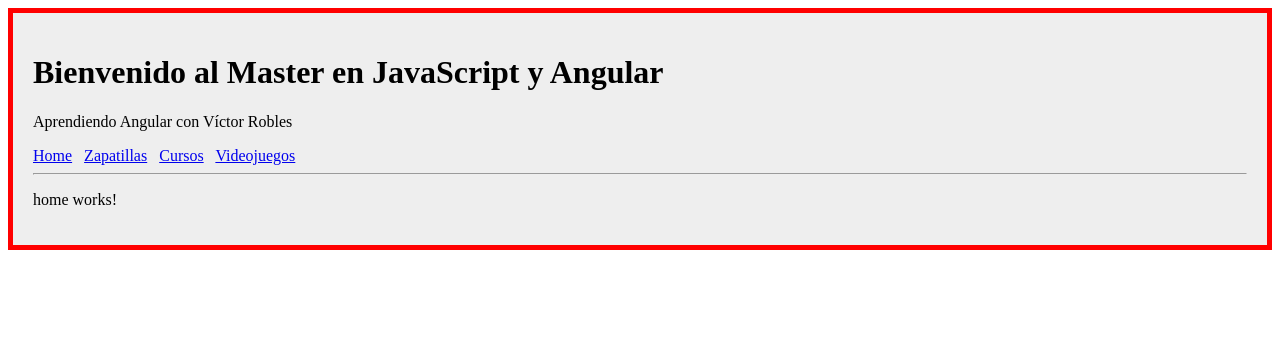
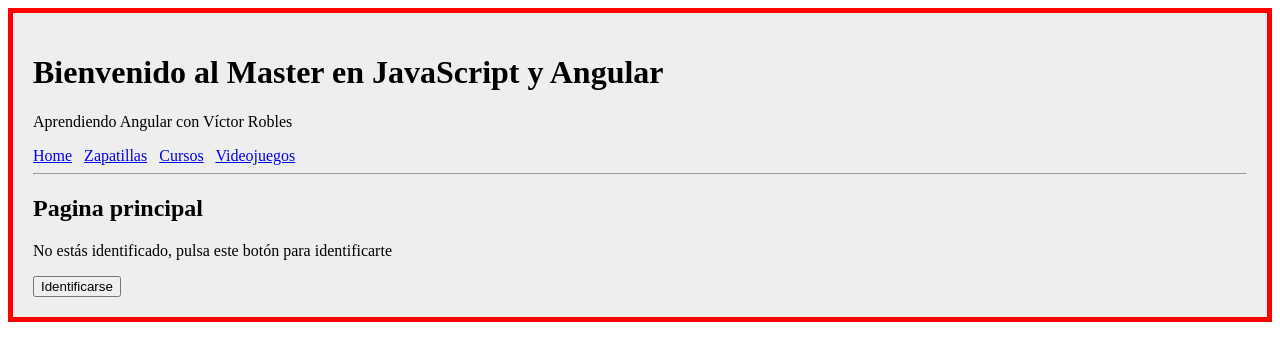
Before and after one commit to SaloRB/aprendiendo-angular, an Angular app: page / in a window 1280 px wide. Shown: the top 360 px of the page. Built offline with nearby package versions, Linux system fonts and the light colour scheme.

Commit message:
ng-template, if-then-else

```diff
--- a/src/app/home/home.component.html
+++ b/src/app/home/home.component.html
@@ -1 +1,13 @@
-<p>home works!</p>
+<h2>Pagina principal</h2>
+
+<div *ngIf="identificado; then siIdentificado else noIdentificado"></div>
+
+<ng-template #siIdentificado>
+    <h3>Estás identificado en la aplicación</h3>
+    <button (click)="unsetIdentificado()">Borrar identificación</button>
+</ng-template>
+
+<ng-template #noIdentificado>
+    <p>No estás identificado, pulsa este botón para identificarte</p>
+    <button (click)="setIdentificado()">Identificarse</button>
+</ng-template>
--- a/src/app/home/home.component.ts
+++ b/src/app/home/home.component.ts
@@ -6,10 +6,20 @@ import { Component, OnInit } from '@angular/core';
   styleUrls: ['./home.component.css']
 })
 export class HomeComponent implements OnInit {
+  public identificado: boolean;
 
-  constructor() { }
+  constructor() {
+    this.identificado = false;
+  }
 
   ngOnInit() {
   }
 
+  setIdentificado(){
+    this.identificado = true;
+  }
+
+  unsetIdentificado(){
+    this.identificado = false;
+  }
 }
```
